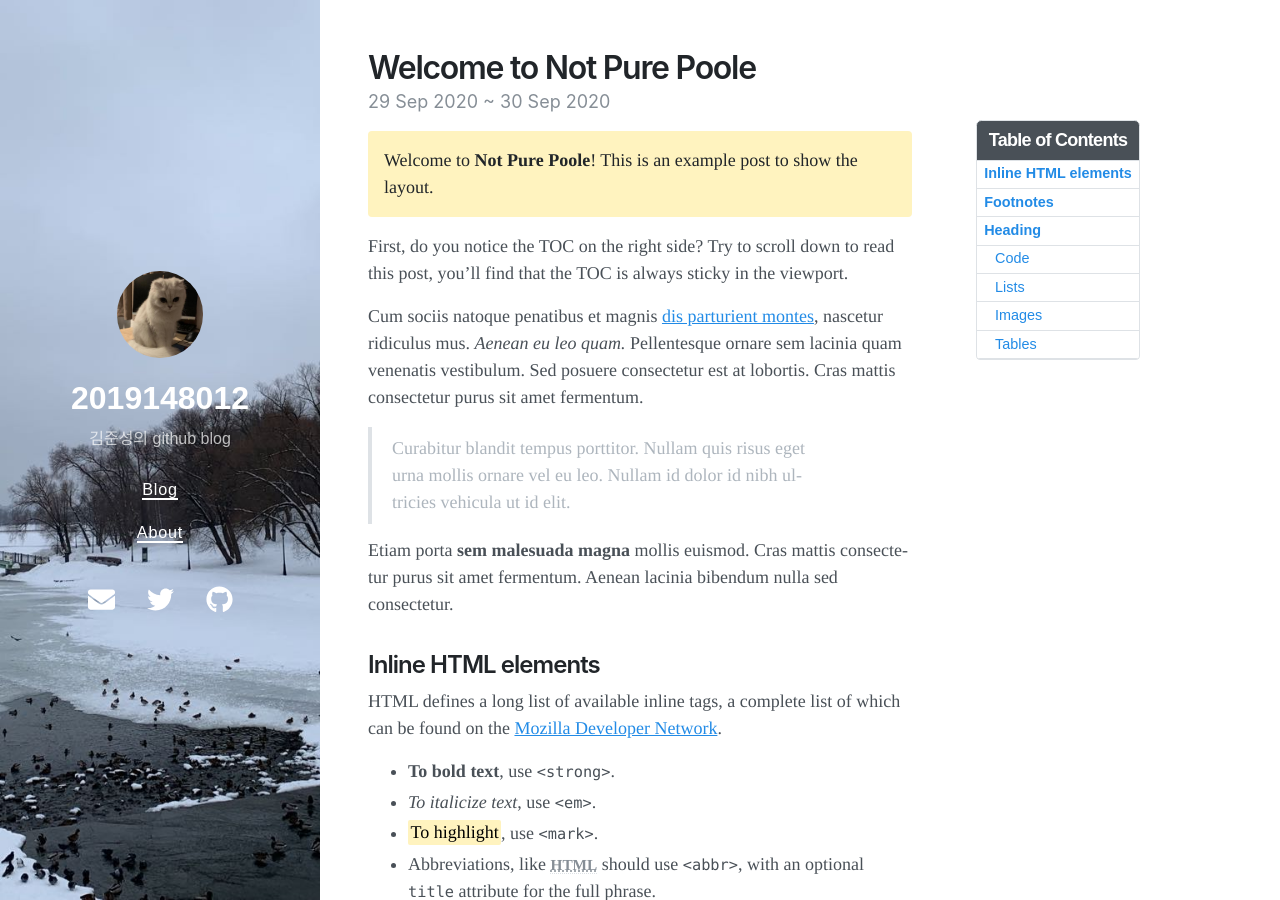
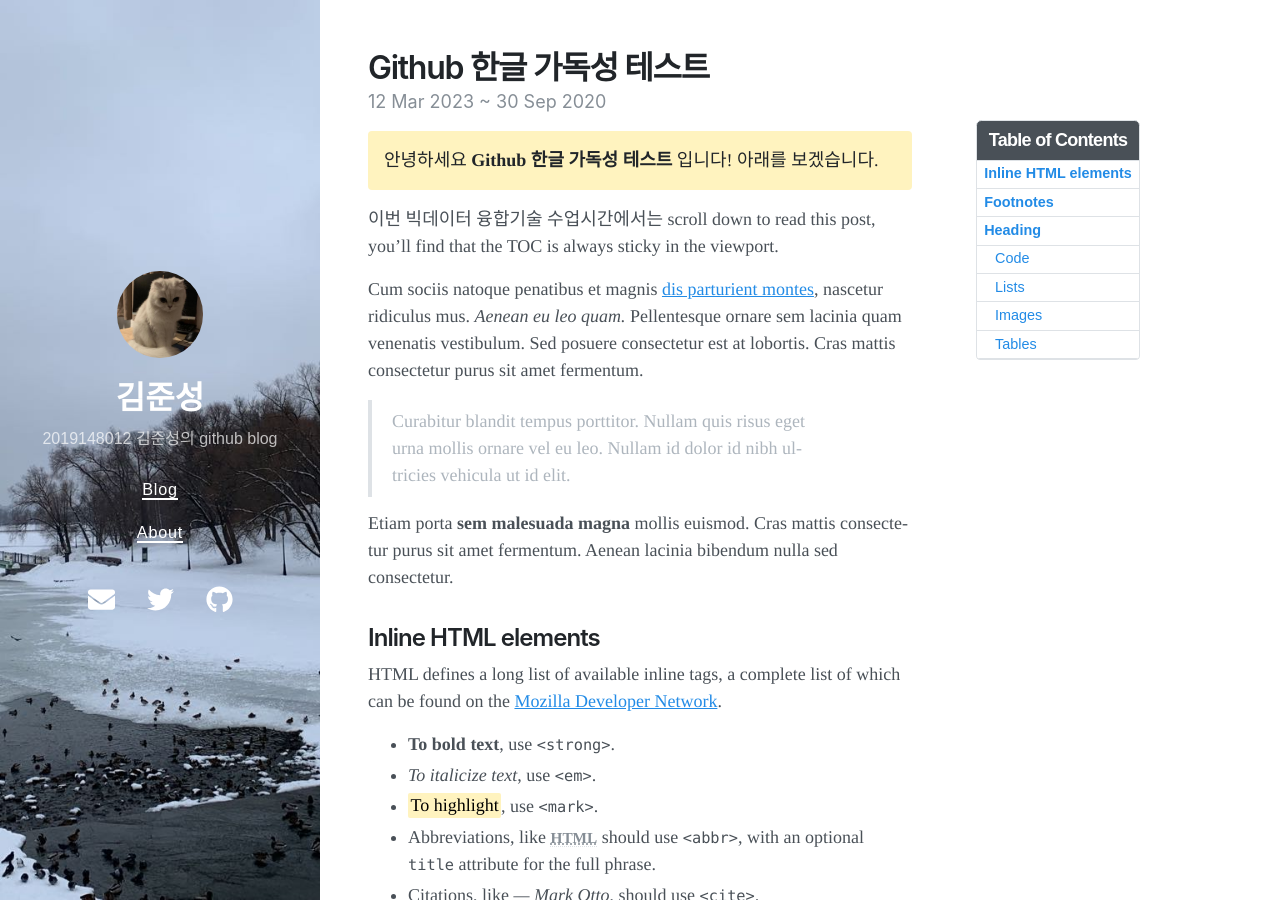
Before and after one commit to j-s-eee/j-s-eee, a Jekyll site: the page built from _posts/2020-09-29-welcome-to-not-pure-poole.md, in a window 1280 px wide and 900 px high. Built offline with Jekyll 4.4.1, drawn with Linux system fonts in a browser that asks for light colours; nearby versions of some CDN libraries.

Commit message:
Add files via upload

```diff
--- a/_config.yml
+++ b/_config.yml
@@ -1,6 +1,6 @@
 # Setup
-title: 2019148012
-description: 김준성의 github blog
+title: 김준성
+description: 2019148012 김준성의 github blog
 url: https://j-s-eee.github.io
 avatar: /avatar.jpeg
 paginate: 5
--- a/_posts/2020-09-29-welcome-to-not-pure-poole.md
+++ b/_posts/2020-09-29-welcome-to-not-pure-poole.md
@@ -1,15 +1,15 @@
 ---
 layout: post
-title: Welcome to Not Pure Poole
-date: 2020-09-29 23:18 +0800
+title: Github 한글 가독성 테스트
+date: 2023-03-12 23:18 +0800
 last_modified_at: 2020-10-01 01:08:25 +0800
 tags: [jekyll theme, jekyll, tutorial]
 toc:  true
 ---
-Welcome to **Not Pure Poole**! This is an example post to show the layout.
+안녕하세요  **Github 한글 가독성 테스트** 입니다! 아래를 보겠습니다.
 {: .message }
 
-First, do you notice the TOC on the right side? Try to scroll down to read this post, you'll find that the TOC is always sticky in the viewport.
+이번 빅데이터 융합기술 수업시간에서는 scroll down to read this post, you'll find that the TOC is always sticky in the viewport.
 
 Cum sociis natoque penatibus et magnis <a href="#">dis parturient montes</a>, nascetur ridiculus mus. *Aenean eu leo quam.* Pellentesque ornare sem lacinia quam venenatis vestibulum. Sed posuere consectetur est at lobortis. Cras mattis consectetur purus sit amet fermentum.
 
```
